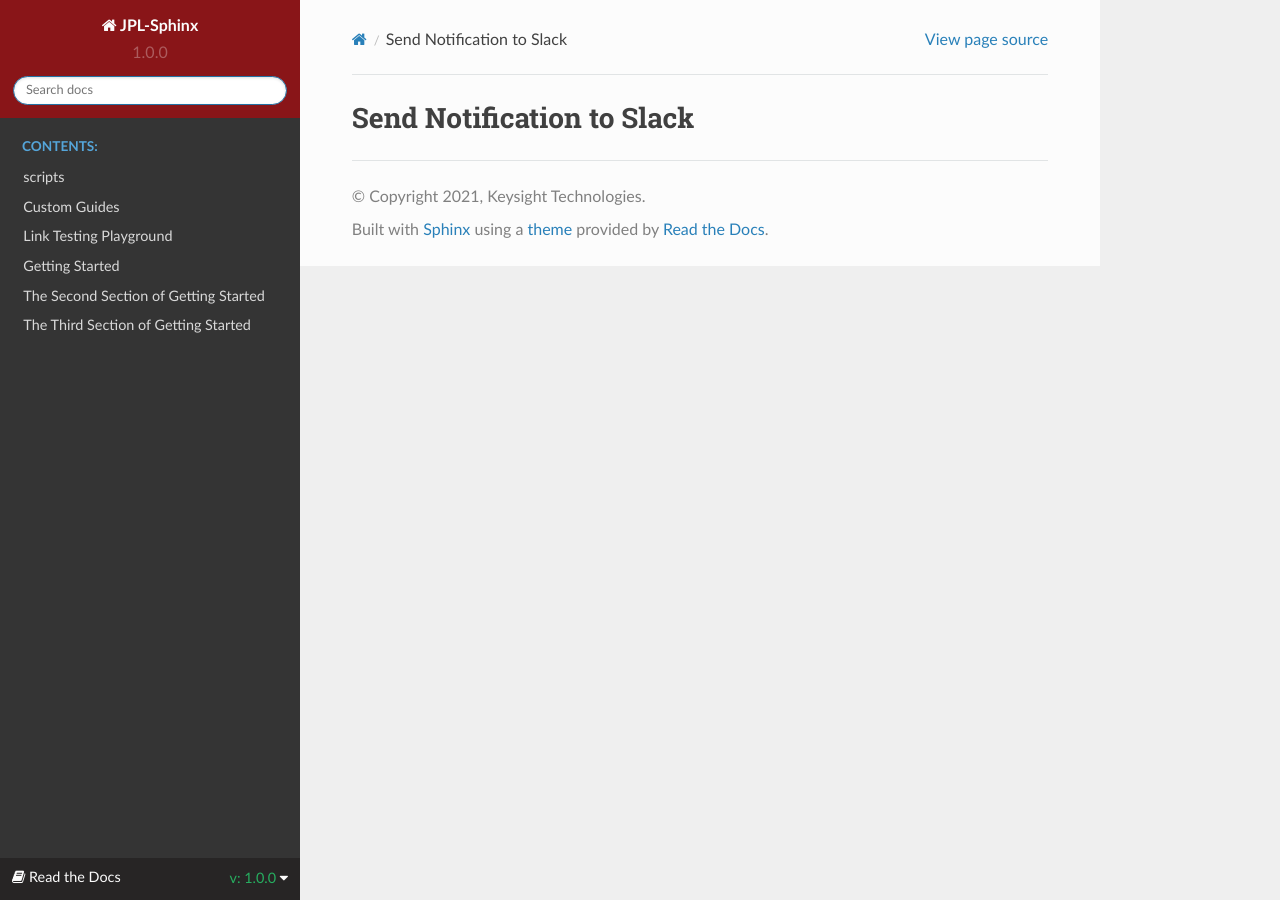
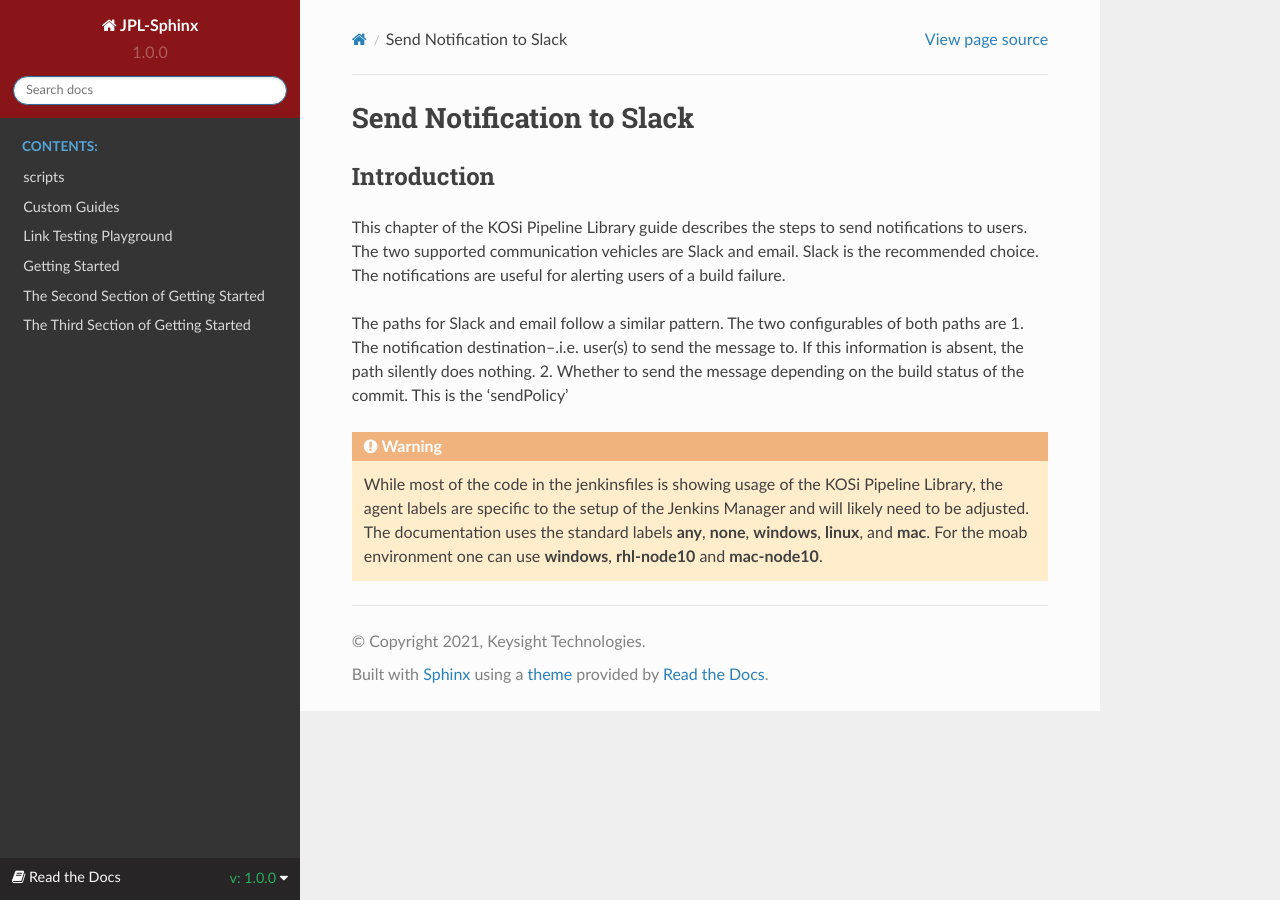
Before and after one commit to Keysight/jpl-sphinx, a Sphinx documentation site: the page built from docs/custom/examples/send-notification-to-slack.rst, in a window 1280 px wide. Built offline with Sphinx 7.4.7 and the Read the Docs theme 2.0.0, drawn with Linux system fonts in a browser that asks for light colours.

Commit message:
intro for slack

```diff
--- a/docs/custom/examples/send-notification-to-slack.rst
+++ b/docs/custom/examples/send-notification-to-slack.rst
@@ -1,3 +1,25 @@
 ==========================
 Send Notification to Slack
 ==========================
+
+Introduction
+=========================
+This chapter of the KOSi Pipeline Library guide describes the steps to send
+notifications to users.  The two supported communication vehicles are Slack
+and email. Slack is the recommended choice. The notifications are useful for
+alerting users of a build failure.
+
+The paths for Slack and email follow a similar pattern. The two configurables
+of both paths are
+1. The notification destination--.i.e. user(s) to send the message to. If this information is absent, the path silently does nothing.
+2. Whether to send the message depending on the build status of the commit. This is the ‘sendPolicy’
+
+
+
+.. warning::
+    While most of the code in the jenkinsfiles is showing usage of the KOSi
+    Pipeline Library, the agent labels are specific to the setup of the
+    Jenkins Manager and will likely need to be adjusted. The documentation
+    uses the standard labels **any**, **none**, **windows**, **linux**, and
+    **mac**. For the moab environment one can use **windows**, **rhl-node10**
+    and **mac-node10**.
```
